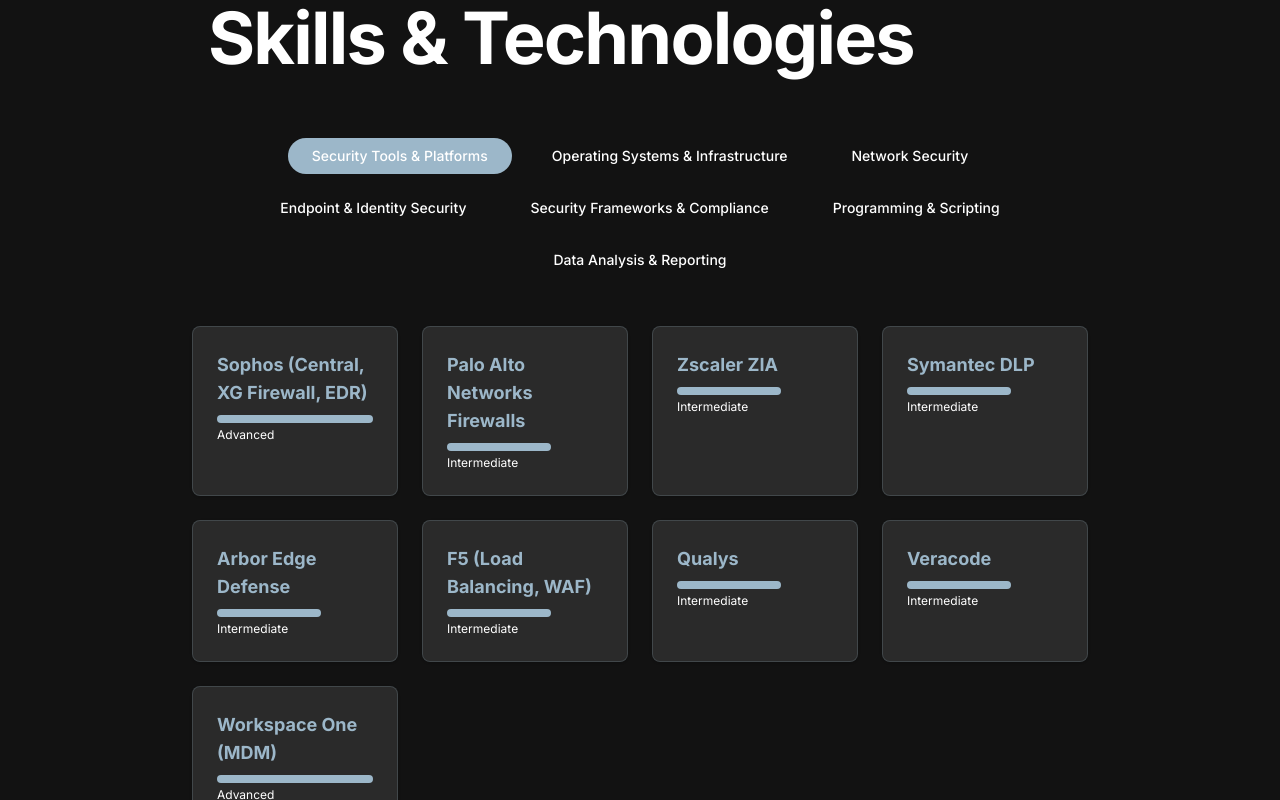
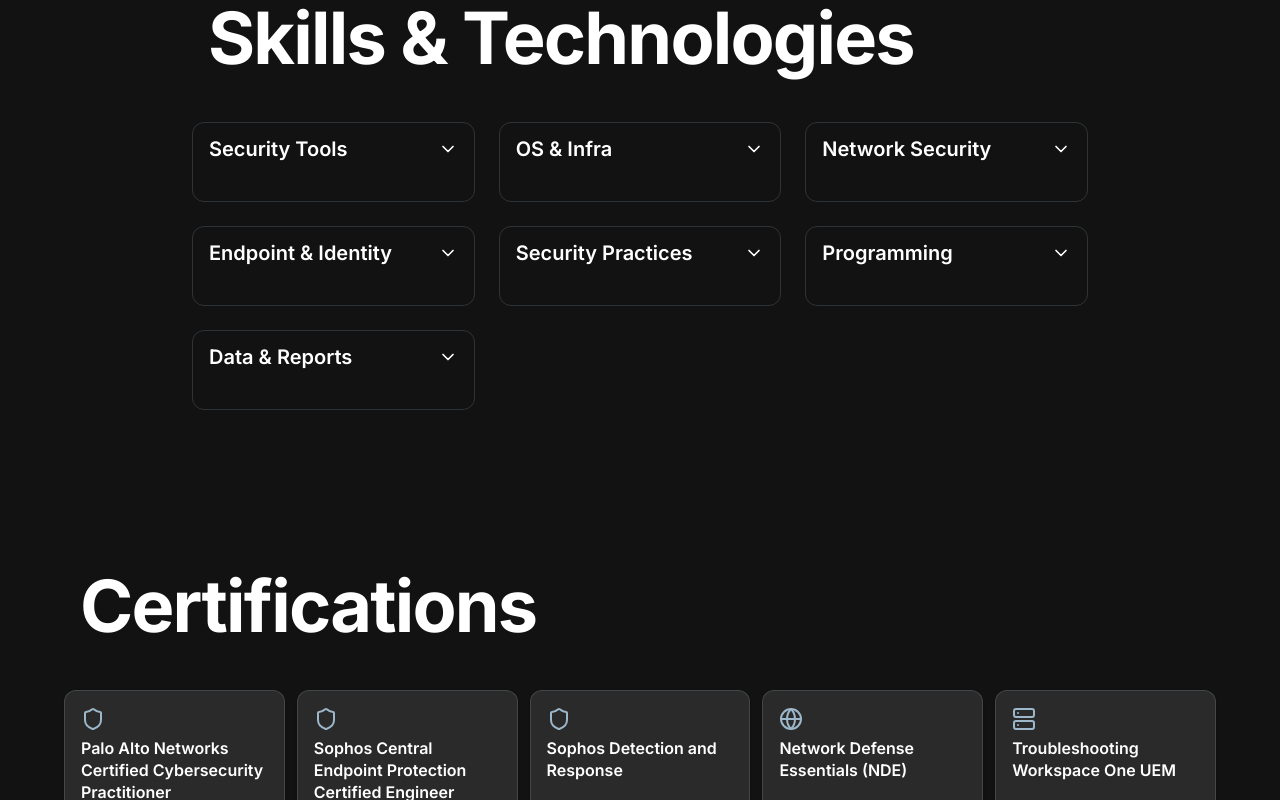
Before and after one commit to stevencampos15/NewPortfolio, a Next.js app: page / in a window 1280 px wide. Shown: the part 4420-5220 px from the top of the page. Built offline with nearby package versions, Linux system fonts and the light colour scheme.

Commit message:
Added new desing for skills

```diff
--- a/src/components/sections/Skills.tsx
+++ b/src/components/sections/Skills.tsx
@@ -3,14 +3,38 @@
 import { motion } from "framer-motion"
 import { useInView } from "react-intersection-observer"
 import { useLanguage } from "@/context/LanguageContext"
-import { useEffect, useMemo, useState } from "react"
+import { useMemo, useState } from "react"
 import { translations } from "@/i18n/translations"
+import { ChevronDown } from "lucide-react"
+import clsx from "clsx"
 
-// Map level strings (EN/ES) to bar widths
-const levelWidthClass = (level: string) => {
-  if (level === "Advanced" || level === "Avanzado") return "w-full"
-  if (level === "Intermediate" || level === "Intermedio") return "w-2/3"
-  return "w-1/3"
+// Map textual levels to approximate percentages
+const mapLevelToPercent = (level?: string) => {
+  if (!level) return 0
+  if (level === "Advanced" || level === "Avanzado") return 90
+  if (level === "Intermediate" || level === "Intermedio") return 70
+  return 40
+}
+
+const clampPercent = (value: number) => {
+  if (Number.isNaN(value)) return 0
+  if (value < 0) return 0
+  if (value > 100) return 100
+  return value
+}
+
+const getCategorySpanClasses = (title: string) => {
+  const length = title.length
+  if (length >= 28) return "sm:col-span-2 lg:col-span-3"
+  if (length >= 22) return "lg:col-span-2"
+  return ""
+}
+
+const getCategoryMinHeightClass = (title: string) => {
+  const length = title.length
+  if (length >= 28) return "min-h-16 sm:min-h-20 lg:min-h-28"
+  if (length >= 22) return "min-h-14 sm:min-h-16 lg:min-h-24"
+  return "min-h-12 sm:min-h-14 lg:min-h-20"
 }
 
 export default function Skills() {
@@ -20,19 +44,13 @@
   })
 
   const { t, language } = useLanguage()
-  const groups = translations[language].skills?.groups as Record<string, { name: string; level: string }[]>
+  const groups = translations[language].skills?.groups as Record<string, { name: string; level?: string; percent?: number }[]>
+  const entries = useMemo(() => Object.entries(groups || {}), [groups])
+  const [openCategory, setOpenCategory] = useState<string | null>(null)
 
-  const categories = useMemo(() => Object.keys(groups || {}), [groups])
-  const [activeTab, setActiveTab] = useState<string>(categories[0])
-
-  // Reset tab on language change or when categories change
-  useEffect(() => {
-    if (!categories.includes(activeTab)) {
-      setActiveTab(categories[0])
+  const handleToggleCategory = (category: string) => {
+    setOpenCategory((prev) => (prev === category ? null : category))
   }
-  }, [language, categories, activeTab])
-
-  const filteredSkills = useMemo(() => (groups?.[activeTab] || []), [groups, activeTab])
 
   return (
     <section id="skills" className="w-full py-20 bg-background">
@@ -44,7 +62,7 @@
           transition={{ duration: 0.6 }}
           className="max-w-4xl mx-auto"
         >
-          <div className="w-full mb-16">
+          <div className="w-full mb-12">
             <motion.div
               className="relative px-4"
               initial={{ opacity: 0, y: 20 }}
@@ -57,44 +75,74 @@
             </motion.div>
           </div>
 
-          {/* Tabs */}
-          <div className="flex flex-wrap justify-center gap-4 mb-12">
-            {categories.map((category) => (
+          {/* Category cards grid with single-open accordion */}
+          <div className="grid grid-cols-1 sm:grid-cols-2 lg:grid-cols-3 gap-3 sm:gap-4 lg:gap-6 grid-flow-dense">
+            {entries.map(([category, skills]) => {
+              const isOpen = openCategory === category
+              const spanClass = getCategorySpanClasses(category)
+              const minHClass = getCategoryMinHeightClass(category)
+              const sectionId = `skills-section-${category.replace(/\s+/g, '-').toLowerCase()}`
+              return (
+                <div
+                  key={category}
+                  className={clsx("rounded-xl border border-[#9CB7C9]/20 bg-card", spanClass, minHClass)}
+                >
                   <button
-                key={category}
-                onClick={() => setActiveTab(category)}
-                className={`px-6 py-2 rounded-full text-sm font-medium transition-all duration-300 ${
-                  activeTab === category
-                    ? 'bg-[#9CB7C9] text-background'
-                    : 'bg-muted text-muted-foreground hover:bg-[#9CB7C9]/20'
-                }`}
+                    type="button"
+                    onClick={() => handleToggleCategory(category)}
+                    aria-expanded={isOpen}
+                    aria-controls={sectionId}
+                    className="flex w-full items-center justify-between px-3 py-2 sm:px-4 sm:py-3 text-left text-foreground hover:border-[#9CB7C9]/40 focus:outline-none focus-visible:ring-2 focus-visible:ring-primary"
                   >
-                {category}
+                    <span className="text-base sm:text-lg md:text-xl font-semibold truncate pr-4">{category}</span>
+                    <ChevronDown className={clsx("h-5 w-5 shrink-0 transition-transform", isOpen && "rotate-180")} aria-hidden="true" />
                   </button>
-            ))}
+                  <motion.div
+                    id={sectionId}
+                    initial={false}
+                    animate={{ height: isOpen ? "auto" : 0, opacity: isOpen ? 1 : 0 }}
+                    transition={{ duration: 0.35, ease: [0.22, 1, 0.36, 1] }}
+                    className="overflow-hidden"
+                    aria-hidden={!isOpen}
+                  >
+                    <div className="px-3 pb-3 space-y-3 sm:px-4 sm:pb-4 sm:space-y-4">
+                      {skills.map((skill, index) => {
+                    const raw = skill.percent ?? mapLevelToPercent(skill.level)
+                    const percent = clampPercent(raw)
+                    return (
+                      <div key={skill.name} className="w-full" aria-label={skill.name}>
+                        <div
+                              className="relative w-full h-9 sm:h-10 md:h-12 rounded-xl border border-[#9CB7C9]/20 bg-card overflow-hidden"
+                          role="progressbar"
+                          aria-valuemin={0}
+                          aria-valuemax={100}
+                          aria-valuenow={percent}
+                          tabIndex={0}
+                        >
+                          <motion.div
+                            aria-hidden="true"
+                            initial={{ width: 0 }}
+                                animate={inView && isOpen ? { width: `${percent}%` } : { width: 0 }}
+                            transition={{ duration: 0.9, delay: index * 0.05, ease: [0.22, 1, 0.36, 1] }}
+                            className="absolute left-0 top-0 h-full bg-[#9CB7C9]/40"
+                          />
+                              <div className="relative z-10 flex h-full items-center justify-between px-3">
+                                <span className="text-[13px] sm:text-sm font-medium truncate">
+                              {skill.name}
+                            </span>
+                                <span className="text-[11px] sm:text-xs text-muted-foreground">
+                              {percent}%
+                            </span>
                           </div>
-
-          {/* Skills Grid */}
-          <div className="grid grid-cols-2 md:grid-cols-3 lg:grid-cols-4 gap-6">
-            {filteredSkills.map((skill, index) => (
-              <motion.div
-                key={skill.name}
-                initial={{ opacity: 0, y: 20 }}
-                animate={inView ? { opacity: 1, y: 0 } : {}}
-                transition={{ duration: 0.6, delay: index * 0.1 }}
-                className="p-6 bg-black text-white dark:bg-[#2A2A2A] rounded-lg border border-[#9CB7C9]/20 hover:border-[#9CB7C9]/40 transition-colors shadow"
-              >
-                <h3 className="font-bold text-lg mb-2 text-[#9CB7C9]">{skill.name}</h3>
-                <div className="mt-2">
-                  <div className="h-2 bg-muted rounded-full">
-                    <div
-                      className={`h-full bg-[#9CB7C9] rounded-full ${levelWidthClass(skill.level)}`}
-                    />
                         </div>
-                  <p className="text-xs text-muted-foreground mt-1">{skill.level}</p>
+                      </div>
+                    )
+                      })}
                     </div>
                   </motion.div>
-            ))}
+                </div>
+              )
+            })}
           </div>
         </motion.div>
       </div>
--- a/src/i18n/translations.ts
+++ b/src/i18n/translations.ts
@@ -38,54 +38,55 @@
     skills: {
       title: "Skills & Technologies",
       groups: {
-        "Security Tools & Platforms": [
-          { name: "Sophos (Central, XG Firewall, EDR)", level: "Advanced" },
-          { name: "Palo Alto Networks Firewalls", level: "Intermediate" },
-          { name: "Zscaler ZIA", level: "Intermediate" },
-          { name: "Symantec DLP", level: "Intermediate" },
-          { name: "Arbor Edge Defense", level: "Intermediate" },
-          { name: "F5 (Load Balancing, WAF)", level: "Intermediate" },
-          { name: "Qualys", level: "Intermediate" },
-          { name: "Veracode", level: "Intermediate" },
-          { name: "Workspace One (MDM)", level: "Advanced" }
+        // Edit your skill percentages here (0–100). Update `percent` values as desired.
+        "Security Tools": [
+          { name: "Sophos (Central, XG Firewall, EDR)", percent: 90, level: "Advanced" },
+          { name: "Palo Alto Networks Firewalls", percent: 70, level: "Intermediate" },
+          { name: "Zscaler ZIA", percent: 70, level: "Intermediate" },
+          { name: "Symantec DLP", percent: 70, level: "Intermediate" },
+          { name: "Arbor Edge Defense", percent: 70, level: "Intermediate" },
+          { name: "F5 (Load Balancing, WAF)", percent: 70, level: "Intermediate" },
+          { name: "Qualys", percent: 70, level: "Intermediate" },
+          { name: "Veracode", percent: 70, level: "Intermediate" },
+          { name: "Workspace One (MDM)", percent: 90, level: "Advanced" }
         ],
-        "Operating Systems & Infrastructure": [
-          { name: "Linux/Red Hat", level: "Advanced" },
-          { name: "Windows Server", level: "Advanced" },
-          { name: "Active Directory", level: "Advanced" },
-          { name: "VMware", level: "Intermediate" }
+        "OS & Infra": [
+          { name: "Linux/Red Hat", percent: 90, level: "Advanced" },
+          { name: "Windows Server", percent: 90, level: "Advanced" },
+          { name: "Active Directory", percent: 90, level: "Advanced" },
+          { name: "VMware", percent: 70, level: "Intermediate" }
         ],
         "Network Security": [
-          { name: "Firewalls (Sophos XG, Palo Alto)", level: "Advanced" },
-          { name: "IDS/IPS", level: "Intermediate" },
-          { name: "Network Monitoring", level: "Advanced" },
-          { name: "VPN Technologies", level: "Intermediate" },
-          { name: "Load Balancing", level: "Intermediate" }
+          { name: "Firewalls (Sophos XG, Palo Alto)", percent: 90, level: "Advanced" },
+          { name: "IDS/IPS", percent: 70, level: "Intermediate" },
+          { name: "Network Monitoring", percent: 90, level: "Advanced" },
+          { name: "VPN Technologies", percent: 70, level: "Intermediate" },
+          { name: "Load Balancing", percent: 70, level: "Intermediate" }
         ],
-        "Endpoint & Identity Security": [
-          { name: "EDR (Endpoint Detection & Response)", level: "Advanced" },
-          { name: "MDM (Mobile Device Management)", level: "Advanced" },
-          { name: "Endpoint Protection", level: "Advanced" },
-          { name: "Policy Deployment & Management", level: "Advanced" }
+        "Endpoint & Identity": [
+          { name: "EDR (Endpoint Detection & Response)", percent: 90, level: "Advanced" },
+          { name: "MDM (Mobile Device Management)", percent: 90, level: "Advanced" },
+          { name: "Endpoint Protection", percent: 90, level: "Advanced" },
+          { name: "Policy Deployment & Management", percent: 90, level: "Advanced" }
         ],
-        "Security Frameworks & Compliance": [
-          { name: "Threat Detection & Analysis", level: "Advanced" },
-          { name: "Perimeter Security", level: "Advanced" },
-          { name: "Security Policy Management", level: "Advanced" },
-          { name: "Incident Response", level: "Intermediate" }
+        "Security Practices": [
+          { name: "Threat Detection & Analysis", percent: 90, level: "Advanced" },
+          { name: "Perimeter Security", percent: 90, level: "Advanced" },
+          { name: "Security Policy Management", percent: 90, level: "Advanced" },
+          { name: "Incident Response", percent: 70, level: "Intermediate" }
         ],
-        "Programming & Scripting": [
-          { name: "JavaScript", level: "Advanced" },
-          { name: "Java", level: "Intermediate" },
-          { name: "Python", level: "Intermediate" },
-          { name: "PowerShell", level: "Intermediate" },
-          { name: "SQL", level: "Advanced" },
-          { name: "HTML/CSS", level: "Advanced" }
+        "Programming": [
+          { name: "JavaScript", percent: 90, level: "Advanced" },
+          { name: "Java", percent: 70, level: "Intermediate" },
+          { name: "Python", percent: 70, level: "Intermediate" },
+          { name: "PowerShell", percent: 70, level: "Intermediate" },
+          { name: "SQL", percent: 90, level: "Advanced" },
+          { name: "HTML/CSS", percent: 90, level: "Advanced" }
         ],
-        "Data Analysis & Reporting": [
-          { name: "Excel (Advanced Analytics)", level: "Advanced" },
-          { name: "Security Reporting", level: "Advanced" },
-          { name: "Log Analysis", level: "Intermediate" }
+        "Data & Reports": [
+          { name: "Excel (Advanced Analytics)", percent: 90, level: "Advanced" },
+          { name: "Security Reporting", percent: 90, level: "Advanced" },
+          { name: "Log Analysis", percent: 70, level: "Intermediate" }
         ]
       }
     },
@@ -149,54 +150,55 @@
     skills: {
       title: "Habilidades y Tecnologías",
       groups: {
-        "Herramientas y Plataformas de Seguridad": [
-          { name: "Sophos (Central, XG Firewall, EDR)", level: "Avanzado" },
-          { name: "Palo Alto Networks Firewalls", level: "Intermedio" },
-          { name: "Zscaler ZIA", level: "Intermedio" },
-          { name: "Symantec DLP", level: "Intermedio" },
-          { name: "Arbor Edge Defense", level: "Intermedio" },
-          { name: "F5 (Load Balancing, WAF)", level: "Intermedio" },
-          { name: "Qualys", level: "Intermedio" },
-          { name: "Veracode", level: "Intermedio" },
-          { name: "Workspace One (MDM)", level: "Avanzado" }
+        // Edita los porcentajes de habilidades aquí (0–100). Actualiza `percent` según prefieras.
+        "Herramientas Seguridad": [
+          { name: "Sophos (Central, XG Firewall, EDR)", percent: 90, level: "Avanzado" },
+          { name: "Palo Alto Networks Firewalls", percent: 70, level: "Intermedio" },
+          { name: "Zscaler ZIA", percent: 70, level: "Intermedio" },
+          { name: "Symantec DLP", percent: 70, level: "Intermedio" },
+          { name: "Arbor Edge Defense", percent: 70, level: "Intermedio" },
+          { name: "F5 (Load Balancing, WAF)", percent: 70, level: "Intermedio" },
+          { name: "Qualys", percent: 70, level: "Intermedio" },
+          { name: "Veracode", percent: 70, level: "Intermedio" },
+          { name: "Workspace One (MDM)", percent: 90, level: "Avanzado" }
         ],
-        "Sistemas Operativos e Infraestructura": [
-          { name: "Linux/Red Hat", level: "Avanzado" },
-          { name: "Windows Server", level: "Avanzado" },
-          { name: "Active Directory", level: "Avanzado" },
-          { name: "VMware", level: "Intermedio" }
+        "SO e Infra": [
+          { name: "Linux/Red Hat", percent: 90, level: "Avanzado" },
+          { name: "Windows Server", percent: 90, level: "Avanzado" },
+          { name: "Active Directory", percent: 90, level: "Avanzado" },
+          { name: "VMware", percent: 70, level: "Intermedio" }
         ],
         "Seguridad de Red": [
-          { name: "Firewalls (Sophos XG, Palo Alto)", level: "Avanzado" },
-          { name: "IDS/IPS", level: "Intermedio" },
-          { name: "Monitoreo de Red", level: "Avanzado" },
-          { name: "Tecnologías VPN", level: "Intermedio" },
-          { name: "Balanceo de Carga", level: "Intermedio" }
+          { name: "Firewalls (Sophos XG, Palo Alto)", percent: 90, level: "Avanzado" },
+          { name: "IDS/IPS", percent: 70, level: "Intermedio" },
+          { name: "Monitoreo de Red", percent: 90, level: "Avanzado" },
+          { name: "Tecnologías VPN", percent: 70, level: "Intermedio" },
+          { name: "Balanceo de Carga", percent: 70, level: "Intermedio" }
         ],
-        "Seguridad de Endpoints e Identidad": [
-          { name: "EDR (Endpoint Detection & Response)", level: "Avanzado" },
-          { name: "MDM (Mobile Device Management)", level: "Avanzado" },
-          { name: "Protección de Endpoints", level: "Avanzado" },
-          { name: "Despliegue y Gestión de Políticas", level: "Avanzado" }
+        "Endpoints e Identidad": [
+          { name: "EDR (Endpoint Detection & Response)", percent: 90, level: "Avanzado" },
+          { name: "MDM (Mobile Device Management)", percent: 90, level: "Avanzado" },
+          { name: "Protección de Endpoints", percent: 90, level: "Avanzado" },
+          { name: "Despliegue y Gestión de Políticas", percent: 90, level: "Avanzado" }
         ],
-        "Marcos de Seguridad y Cumplimiento": [
-          { name: "Detección y Análisis de Amenazas", level: "Avanzado" },
-          { name: "Seguridad Perimetral", level: "Avanzado" },
-          { name: "Gestión de Políticas de Seguridad", level: "Avanzado" },
-          { name: "Respuesta a Incidentes", level: "Intermedio" }
+        "Marcos y Normativa": [
+          { name: "Detección y Análisis de Amenazas", percent: 90, level: "Avanzado" },
+          { name: "Seguridad Perimetral", percent: 90, level: "Avanzado" },
+          { name: "Gestión de Políticas de Seguridad", percent: 90, level: "Avanzado" },
+          { name: "Respuesta a Incidentes", percent: 70, level: "Intermedio" }
         ],
-        "Programación y Scripting": [
-          { name: "JavaScript", level: "Avanzado" },
-          { name: "Java", level: "Intermedio" },
-          { name: "Python", level: "Intermedio" },
-          { name: "PowerShell", level: "Intermedio" },
-          { name: "SQL", level: "Avanzado" },
-          { name: "HTML/CSS", level: "Avanzado" }
+        "Programación": [
+          { name: "JavaScript", percent: 90, level: "Avanzado" },
+          { name: "Java", percent: 70, level: "Intermedio" },
+          { name: "Python", percent: 70, level: "Intermedio" },
+          { name: "PowerShell", percent: 70, level: "Intermedio" },
+          { name: "SQL", percent: 90, level: "Avanzado" },
+          { name: "HTML/CSS", percent: 90, level: "Avanzado" }
         ],
-        "Análisis de Datos y Reportes": [
-          { name: "Excel (Analítica Avanzada)", level: "Avanzado" },
-          { name: "Reportería de Seguridad", level: "Avanzado" },
-          { name: "Análisis de Logs", level: "Intermedio" }
+        "Datos y Reportes": [
+          { name: "Excel (Analítica Avanzada)", percent: 90, level: "Avanzado" },
+          { name: "Reportería de Seguridad", percent: 90, level: "Avanzado" },
+          { name: "Análisis de Logs", percent: 70, level: "Intermedio" }
         ]
       }
     },
```
Also changed, not shown: 1 other file (tests, documents, lock files or other folders). Lines whose indentation alone changed are shown as unchanged.
